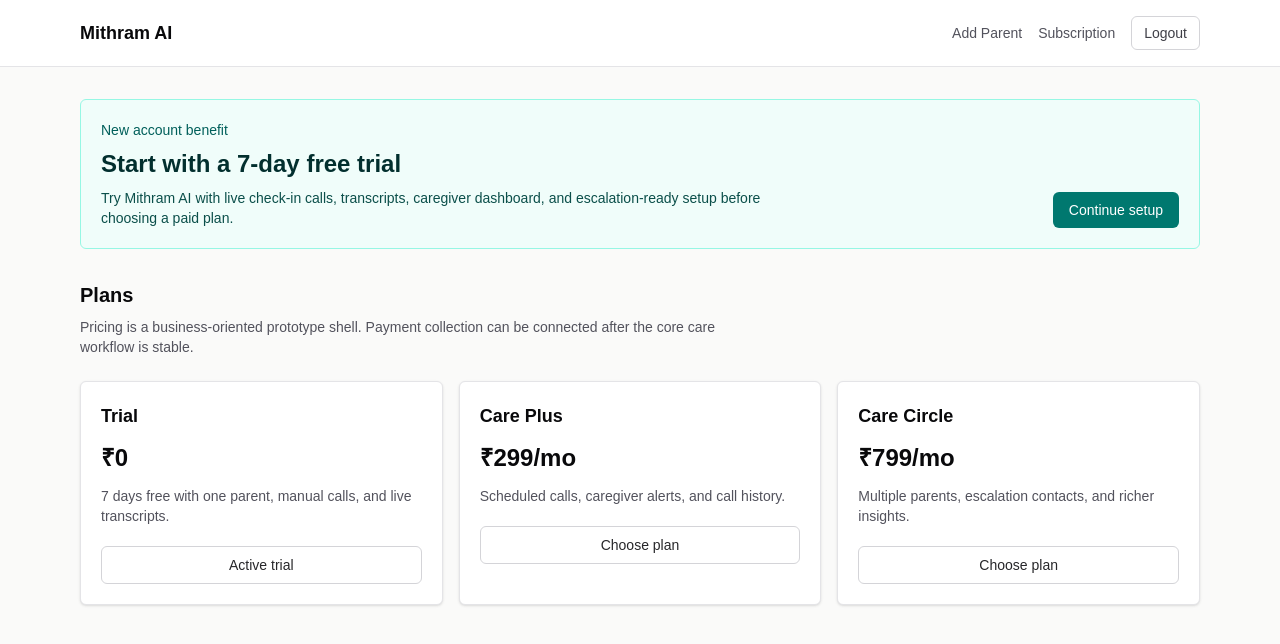
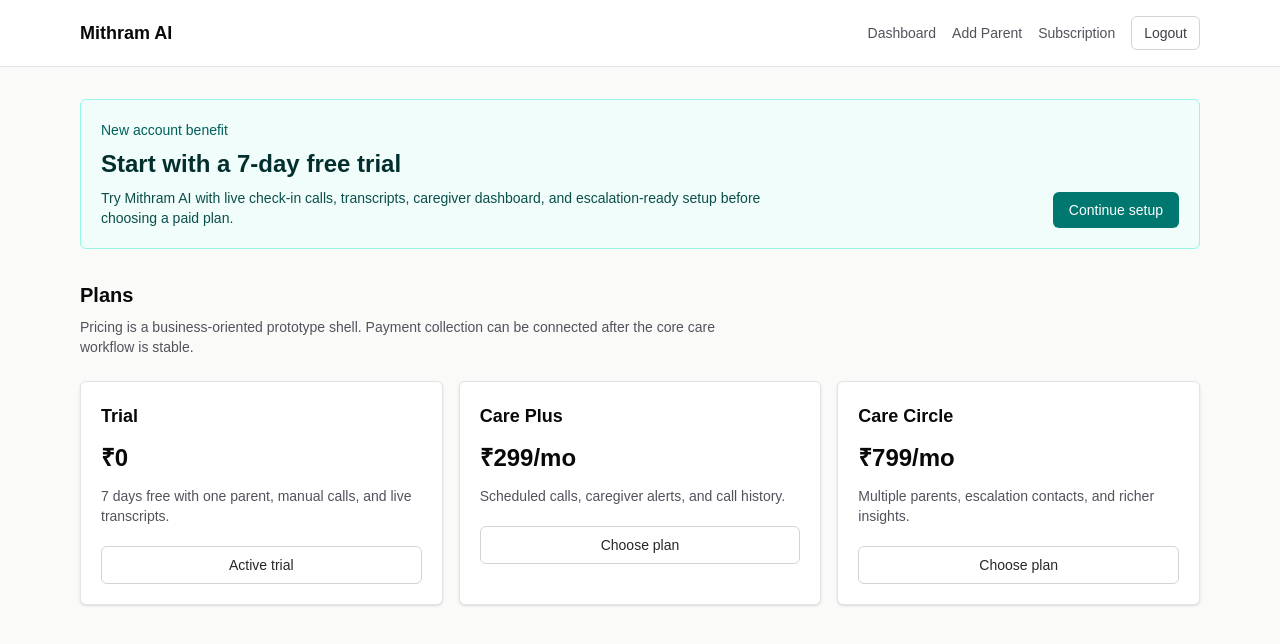
Before and after one commit to JishnuVijayan/Mithram_AI_Codex_Nightline, a Next.js app in the folder mithram_ai/: page /subscription in a window 1280 px wide. Shown: the top 644 px of the page. Built offline with nearby package versions, Linux system fonts and the light colour scheme.

Commit message:
fix: add dashboard link to header

```diff
--- a/mithram_ai/app/components/AppShell.tsx
+++ b/mithram_ai/app/components/AppShell.tsx
@@ -24,6 +24,9 @@ export function AppShell({ children }: AppShellProps) {
             Mithram AI
           </Link>
           <nav className="flex items-center gap-4 text-sm text-zinc-600">
+            <Link href="/dashboard" className="hover:text-zinc-950">
+              Dashboard
+            </Link>
             <Link href="/parents/new" className="hover:text-zinc-950">
               Add Parent
             </Link>
```
